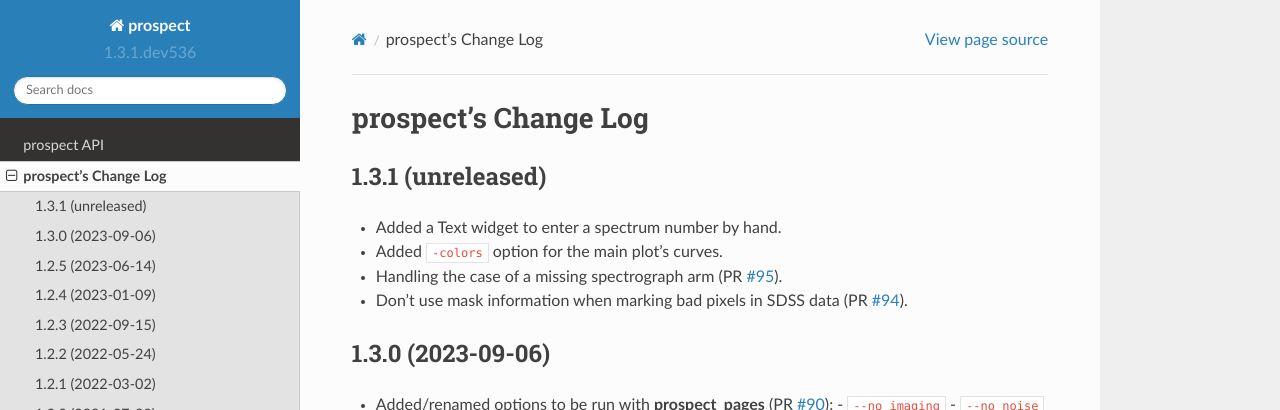
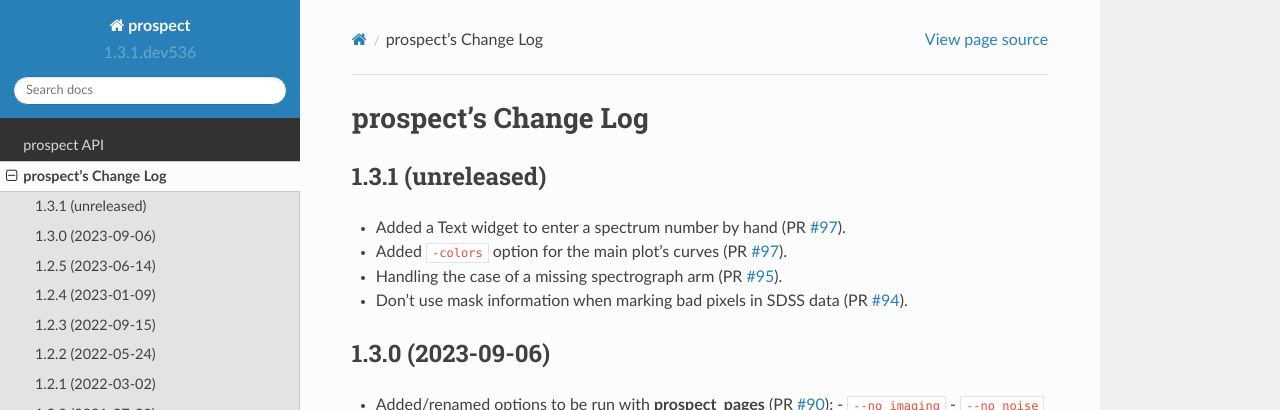
Before and after one commit to desihub/prospect, a Sphinx documentation site: the page built from doc/changes.rst, in a window 1280 px wide and 900 px high. Shown: the top 410 px of the window. Built offline with Sphinx 7.4.7 and the Read the Docs theme 2.0.0, drawn with Linux system fonts in a browser that asks for light colours.

Commit message:
Update changes.rst

```diff
--- a/doc/changes.rst
+++ b/doc/changes.rst
@@ -5,11 +5,12 @@
 1.3.1 (unreleased)
 ------------------
 
-* Added a Text widget to enter a spectrum number by hand.
-* Added ``-colors`` option for the main plot's curves.
+* Added a Text widget to enter a spectrum number by hand (PR `#97`_).
+* Added ``-colors`` option for the main plot's curves (PR `#97`_).
 * Handling the case of a missing spectrograph arm (PR `#95`_).
 * Don't use mask information when marking bad pixels in SDSS data (PR `#94`_).
 
+.. _`#97`: https://github.com/desihub/prospect/pull/97
 .. _`#95`: https://github.com/desihub/prospect/pull/95
 .. _`#94`: https://github.com/desihub/prospect/pull/94
 
```
